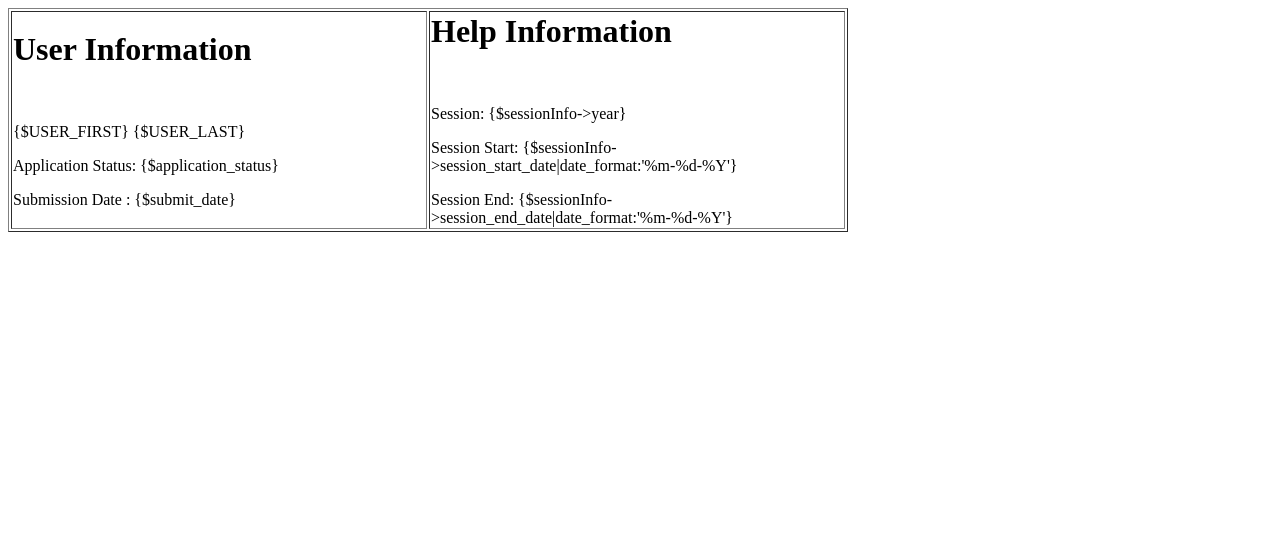
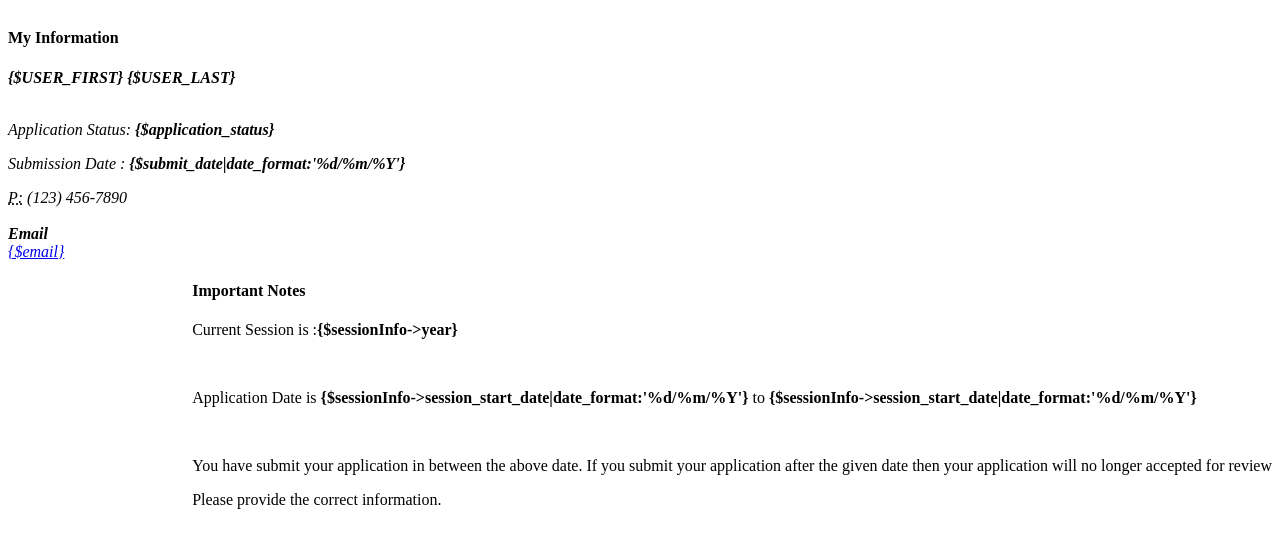
Before and after one commit to junayeed/stf, a PHP site: page /app_contents/user_manager/user_manager.html in a window 1280 px wide. Shown: the top 548 px of the page. Run offline with PHP 8.4, Linux system fonts and the light colour scheme.

Commit message:
user dashboard updated

```diff
--- a/app_contents/user_manager/user_manager.html
+++ b/app_contents/user_manager/user_manager.html
@@ -16,28 +16,63 @@
             <div class="wrap">   <!-- wrap class starts here-->
                 <div class="body-block" style="padding-bottom:40px;">    <!-- body-block starts here-->
                     <div class="left">
-                            <table  border="1" width="840px">
-                                <tr>
-                                    <td width="50%">
-                                        <div id="userinfo">
-                                            <h1>User Information</h1>
-                                            <br>
-                                            <p>{$USER_FIRST} {$USER_LAST}</p>
-                                            <p>Application Status: {$application_status}</p>
-                                            <p>Submission Date : {$submit_date}</p>
+                                       <div class="row">
+                                           <div class="col-md-6" style="float: left">
+                                                <div class="box-widget">
+                                                    <div class="widget-head clearfix">
+
+                                                        <h4>My Information</h4>
+                                                    </div>
+                                                    <div class="widget-container">
+                                                        <div class="widget-block">
+                                                            <div class="widget-content box-padding">
+                                                                <address>
+                                                                    <strong>{$USER_FIRST} {$USER_LAST}</strong><br><br>
+                                                                     <p class="text-info" >Application Status:  <strong>{$application_status} </strong></p>
+                                                                     <p class="text-warning">Submission Date :  <strong>{$submit_date|date_format:'%d/%m/%Y'} </strong></p>
+
+                                                                    <abbr title="Phone">P:</abbr> (123) 456-7890 </address>
+                                                                   <br>
+                                                                <address>
+                                                                    <strong>Email</strong><br>
+                                                                    <a href="mailto:#">{$email}</a>
+                                                                </address>
+                                                            </div>
+                                                        </div>
+                                                    </div>
+                                                </div>
+                                            </div>
+                                            <div class="col-md-6" style="float: right">
+                                                <div class="box-widget">
+                                                    <div class="widget-head clearfix">
+
+                                                        <h4>Important Notes</h4>
+                                                    </div>
+                                                    <div class="widget-container">
+                                                        <div class="widget-block">
+                                                            <div class="widget-content box-padding">
+                                                                <p class="muted">
+                                                                    Current Session is :<b>{$sessionInfo->year}</b>
+                                                                </p>
+                                                                <br>
+                                                                <p class="text-warning">
+                                                                    Application Date is <b>{$sessionInfo->session_start_date|date_format:'%d/%m/%Y'}</b> to <b>{$sessionInfo->session_start_date|date_format:'%d/%m/%Y'}</b>
+                                                                </p>
+                                                                <br>
+
+                                                                <p class="text-info">
+                                                                    You have submit your application in between the above date. If you submit your application after the given date then your application will no longer accepted for review
+                                                                </p>
+                                                                <p class="text-success">
+                                                                    Please provide the correct information.
+                                                                </p>
+
+                                                            </div>
+                                                        </div>
+                                                    </div>
+                                                </div>
+                                            </div>
                                         </div>
-                                    </td>
-                                    <td width="50%" valign="top">
-                                        <div id="sessioninfo">
-                                            <h1>Help Information</h1>
-                                            <br>
-                                            <p>Session: {$sessionInfo->year}</p>
-                                            <p>Session Start: {$sessionInfo->session_start_date|date_format:'%m-%d-%Y'}</p>
-                                            <p>Session End: {$sessionInfo->session_end_date|date_format:'%m-%d-%Y'}</p>
-                                        </div>
-                                    </td>
-                                </tr>
-                            </table>
                     </div>
                 </div>
             </div>
```
Also changed, not shown: app_contents/common/css/default.project.css (+75 -0 lines), README.md (added).
